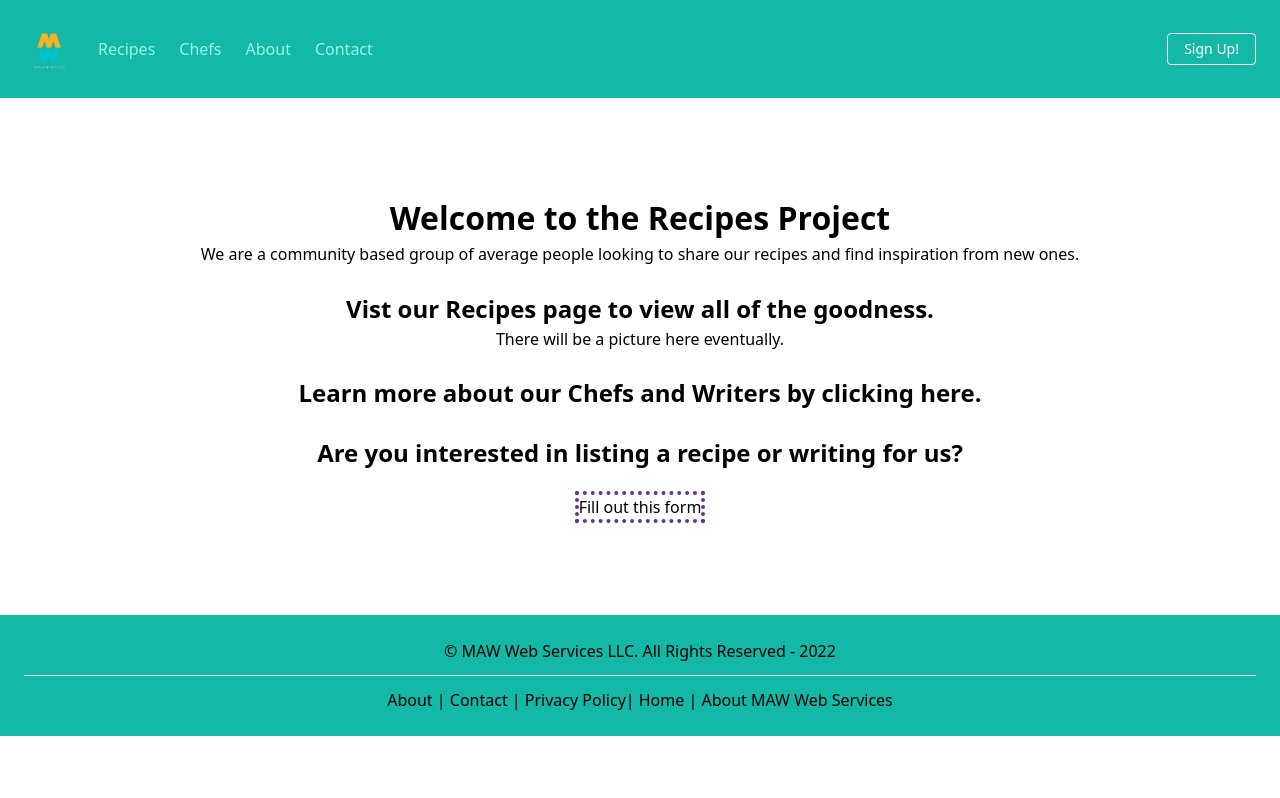
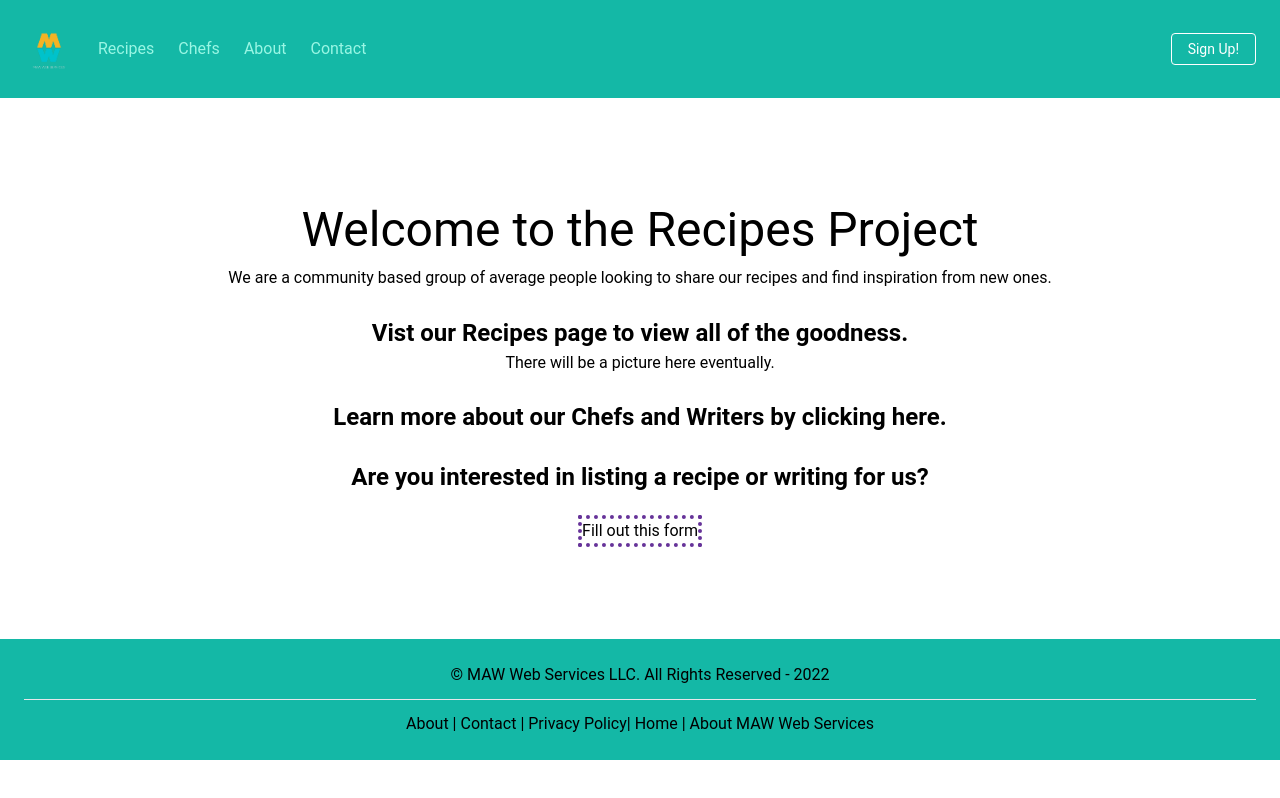
Before and after one commit to outofcontrolmike/recipes-nextjs, a Next.js app: page / in a window 1280 px wide. Built offline with nearby package versions, Linux system fonts and the light colour scheme.

Commit message:
wip: chef's slug

```diff
--- a/pages/chefs/[slug].tsx
+++ b/pages/chefs/[slug].tsx
@@ -38,21 +38,22 @@ export const Page = (data: InferGetStaticPropsType<typeof getStaticProps>) => {
         <link rel="icon" href="/favicon.ico" />
       </Head>
       {chefObject ? (
-
-      <main>
-      <div  className="container columns-2 mx-auto m-10 p-10 rounded overflow-hidden shadow-xl mt-4 flex-none">
+        <main className="pt-10">
+          <div className="container columns-2 mx-auto m-10 p-10 rounded overflow-hidden shadow-xl mt-4 flex-none">
             <div>
-
               <SanityImage
                 image={chefObject?.image}
                 alt={chefObject?.name + "'s portfolio picture."}
-              width={400}
+                width={300}
               />
             </div>
             <div>
-          <h1>{chefObject?.name}</h1>
-          <p>{chefObject?.microBiography} </p>
-          <h2>Summary:</h2>
+              <h1 className="font-thin">{chefObject?.name}</h1>
+              <p className="font-thin text-gray-500">
+                {chefObject?.microBiography}{" "}
+              </p>
+
+              <br></br>
               {chefObject?.body?.map((obj: any) => (
                 <div>
                   {obj.children.map((text: any) => (
@@ -60,6 +61,7 @@ export const Page = (data: InferGetStaticPropsType<typeof getStaticProps>) => {
                   ))}
                 </div>
               ))}
+              <br></br>
               <p>{chefObject?.created}</p>
               <p>{chefObject?.businessLink}</p>
               <p>{chefObject?.socialMediaLink}</p>
@@ -72,7 +74,6 @@ export const Page = (data: InferGetStaticPropsType<typeof getStaticProps>) => {
           {/* Will need to make a card or something here to show more info about the recipe */}
           {chefObject?.featuredRecipes?.map((recipe: any, index: number) => (
             <div className="grid gap-4 grid-cols-4 row-3">
-
               <a href={"/recipes/" + recipe.slug.current}>{recipe.title}</a>
               <SanityImage
                 image={recipe.mainImage}
@@ -81,11 +82,8 @@ export const Page = (data: InferGetStaticPropsType<typeof getStaticProps>) => {
               />
             </div>
           ))}
-          {/* <h2>Table or recipes</h2> */}
-
         </main>
       ) : null}
-
     </>
   );
 };
--- a/pages/subCategories/index.tsx
+++ b/pages/subCategories/index.tsx
@@ -29,9 +29,18 @@ export const Page = (data: InferGetStaticPropsType<typeof getStaticProps>) => {
         />
         <meta name="viewport" content="width=device-width, initial-scale=1" />
         <link rel="icon" href="/favicon.ico" />
+
+        {/* Google Fonts */}
+        <link rel="preconnect" href="https://fonts.googleapis.com" />
+        <link rel="preconnect" href="https://fonts.gstatic.com" />
+        <link
+          href="https://fonts.googleapis.com/css2?family=Roboto:wght@100&display=swap"
+          rel="stylesheet"
+        />
       </Head>
       <main>
-      {subCategories ?    <div>
+        {subCategories ? (
+          <div>
             <h1>This will be sub Categories collection</h1>
             {subCategories?.map((subCategory: any) => (
               <div>
@@ -46,7 +55,8 @@ export const Page = (data: InferGetStaticPropsType<typeof getStaticProps>) => {
                 <p>{subCategory.description}</p>
               </div>
             ))}
-      </div> : null }
+          </div>
+        ) : null}
       </main>
     </>
   );
--- a/styles/globals.css
+++ b/styles/globals.css
@@ -82,6 +82,7 @@
   box-sizing: border-box;
   padding: 0;
   margin: 0;
+  font-family: "Roboto", sans-serif;
 }
 
 html,
@@ -90,9 +91,9 @@ body {
   overflow-x: hidden;
   font-size: medium;
 }
+
 h1 {
-  font-size: xx-large;
-  font-weight: bolder;
+  font-size: xxx-large;
 }
 
 h2 {
```
Lines whose indentation alone changed are shown as unchanged.
